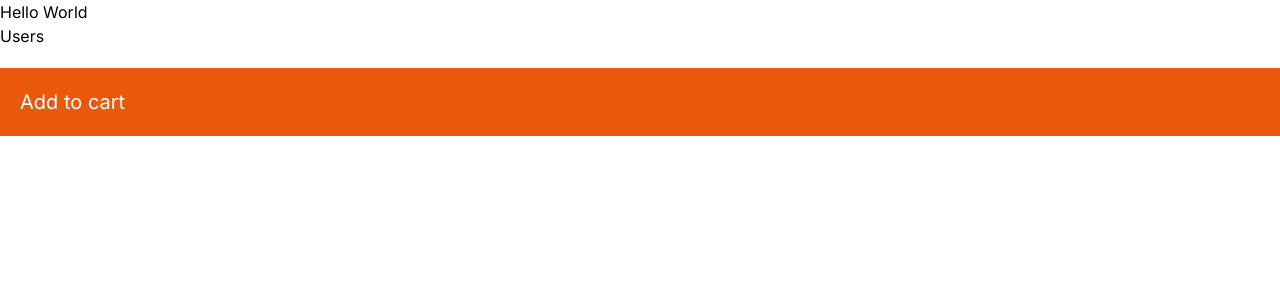
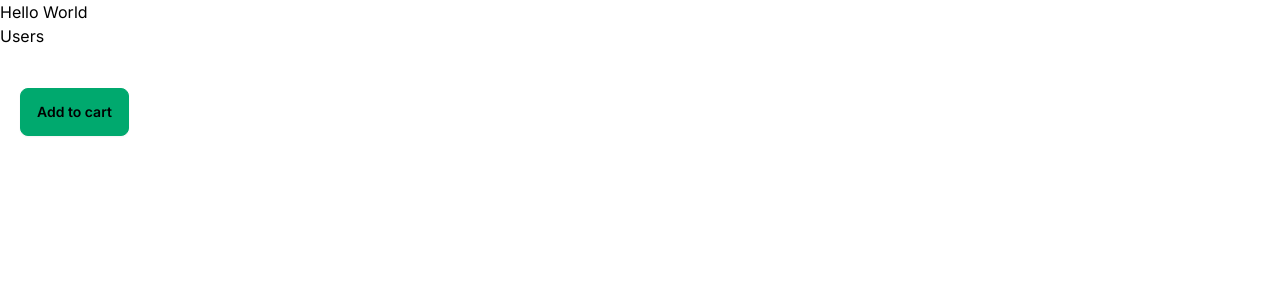
Before and after one commit to Rushikeshsasamkar/Nextjs-CRUD-Application, a Next.js app: page / in a window 1280 px wide. Shown: the top 300 px of the page. Built offline with nearby package versions, Linux system fonts and the light colour scheme.

Commit message:
add tailwind css with daisyUI

```diff
--- a/app/components/AddToCart.tsx
+++ b/app/components/AddToCart.tsx
@@ -5,7 +5,7 @@ import React from 'react'
 const AddToCart = () => {
   return (
     <div>
-        <button onClick={()=>console.log('Clicked')}>Add to cart</button>
+        <button className='btn btn-success' onClick={()=>console.log('Clicked')}>Add to cart</button>
     </div>
   )
 }
--- a/app/components/ProductCard.tsx
+++ b/app/components/ProductCard.tsx
@@ -6,7 +6,7 @@ import styles  from './ProductCard.module.css'
 
 const ProductCard = () => {
   return (
-    <div className='p-5 my-5 bg-orange-600 text-white text-xl'>
+    <div className='p-5 my-5'>
         <AddToCart/>
     </div>
   )
--- a/package.json
+++ b/package.json
@@ -21,5 +21,8 @@
     "react-dom": "18.2.0",
     "tailwindcss": "3.3.5",
     "typescript": "5.3.2"
+  },
+  "devDependencies": {
+    "daisyui": "^4.4.19"
   }
 }
--- a/tailwind.config.ts
+++ b/tailwind.config.ts
@@ -15,6 +15,6 @@ const config: Config = {
       },
     },
   },
-  plugins: [],
+  plugins: [require("daisyui")],
 }
 export default config
```
Also changed, not shown: 1 other file (tests, documents, lock files or other folders).
